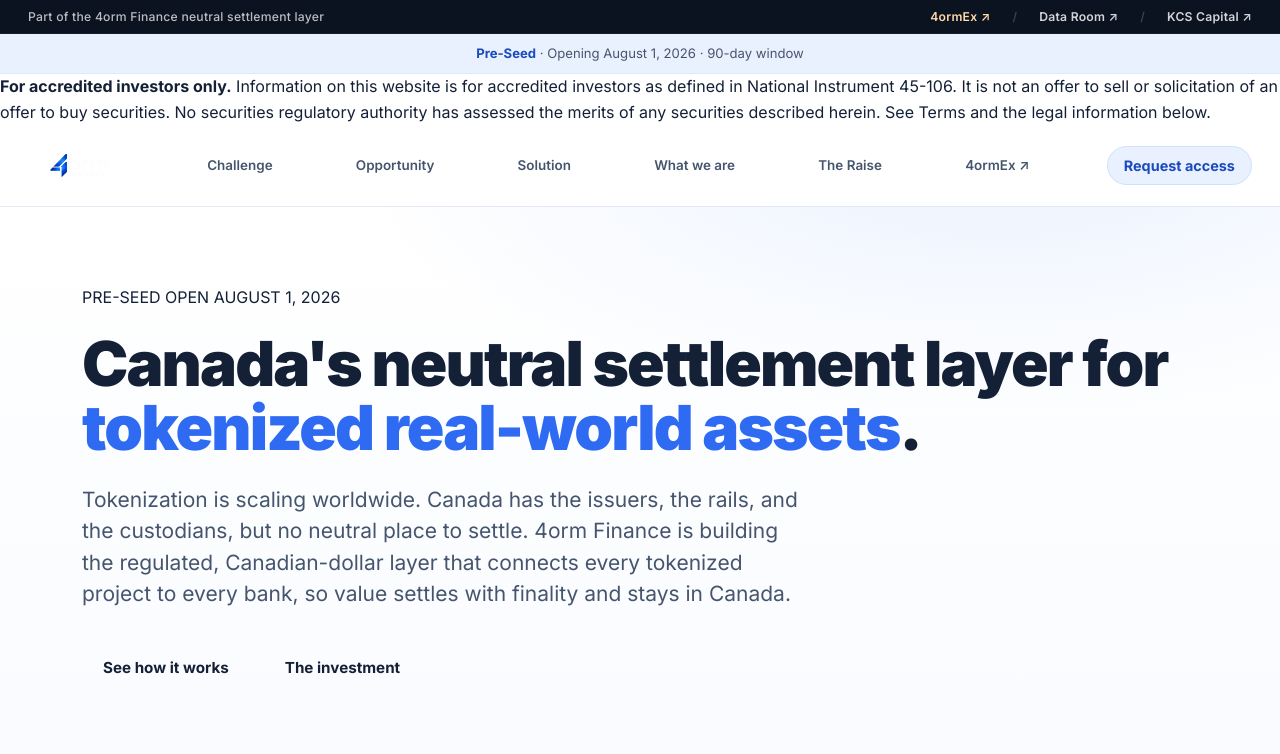
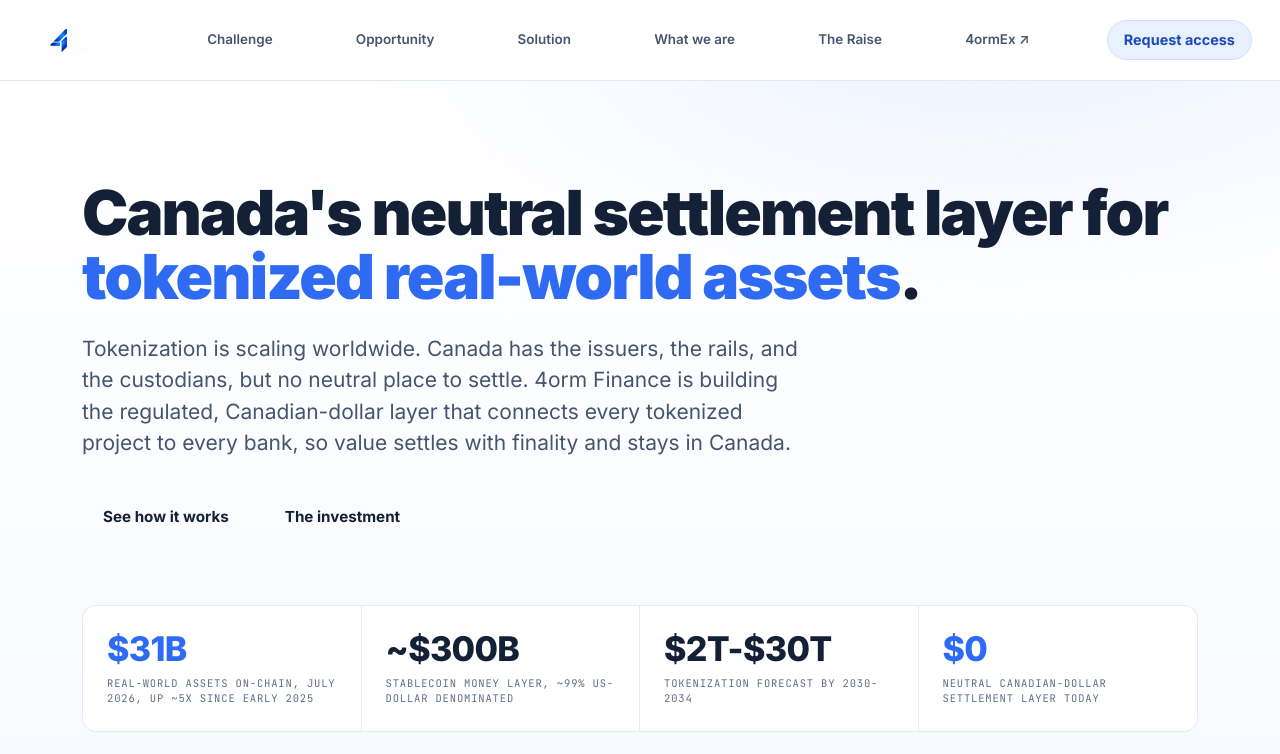
Before and after one commit to founders-code/4orm-Finance, a plain HTML site: page index.html in a window 1280 px wide. Shown: the top 754 px of the page. Drawn offline with Linux system fonts and the light colour scheme.

Commit message:
Add files via upload

```diff
--- a/index.html
+++ b/index.html
@@ -211,27 +211,6 @@
 </head>
 <body>
 
-<div class="util-bar">
-  <span class="util-left">Part of the 4orm Finance neutral settlement layer</span>
-  <a href="https://4ormex.com" target="_blank" rel="noopener" class="util-gold">4ormEx ↗</a>
-  <span class="util-sep">/</span>
-  <a href="https://4ormdr.com" target="_blank" rel="noopener">Data Room ↗</a>
-  <span class="util-sep">/</span>
-  <a href="https://kcs-capital.com" target="_blank" rel="noopener">KCS Capital ↗</a>
-</div>
-
-<!-- Sandbox banner -->
-<div class="sbx-banner gold" role="status" aria-label="Pre-seed raise: opening August 1, 2026, 90-day window"><span class="raise-status"><span class="status-dots" aria-hidden="true"><span class="status-dot dot-amber-lit"></span><span class="status-dot dot-green-dim"></span></span><span><b>Pre-Seed</b> · Opening August 1, 2026 · 90-day window</span></span></div>
-
-<!-- Accredited-investor legend (NI 45-106 s.2.3 + CP 45-106CP s.1.9) -->
-<div class="ai-legend" role="region" aria-label="Accredited investor legend">
-<strong>For accredited investors only.</strong> Information on this website is for accredited investors as defined in National Instrument 45-106. It is not an offer to sell or solicitation of an offer to buy securities. No securities regulatory authority has assessed the merits of any securities described herein. See <a href="terms.html">Terms</a> and the legal information below.
-</div>
-
-<!-- Compact black nav -->
-
-
-
 <header class="nav">
   <div class="nav-inner">
     <a class="brand" href="index.html"><img class="brand-logo" src="assets/4orm-logo.png" alt="4orm Finance" /></a>
@@ -254,7 +233,7 @@
 
 <!-- HERO / WHO WE ARE -->
 <section class="hero"><div class="wrap">
-  <span class="pill"><span class="dot"></span>PRE-SEED OPEN AUGUST 1, 2026</span>
+
   <h1>Canada's neutral settlement layer for <span class="g">tokenized real-world assets</span>.</h1>
   <p class="lead">Tokenization is scaling worldwide. Canada has the issuers, the rails, and the custodians, but no neutral place to settle. 4orm Finance is building the regulated, Canadian-dollar layer that connects every tokenized project to every bank, so value settles with finality and stays in Canada.</p>
   <div class="cta">
@@ -550,6 +529,15 @@
 </div></section>
 <!-- THE RAISE -->
 <section class="sec alt" id="raise"><div class="wrap">
+  <div style="background:#EAF1FE;border:1px solid #CBDAFB;border-radius:12px;padding:20px 24px;margin-bottom:36px;display:flex;gap:24px;align-items:center;flex-wrap:wrap">
+    <div style="display:inline-flex;align-items:center;gap:10px;font-family:'JetBrains Mono',monospace;font-size:12px;font-weight:700;letter-spacing:.12em;color:#2E6BF2;text-transform:uppercase">
+      <span style="width:8px;height:8px;border-radius:50%;background:#2E6BF2;box-shadow:0 0 0 0 rgba(46,107,242,.5);animation:pulse 2.4s infinite"></span>
+      Pre-Seed &middot; Opening August 1, 2026 &middot; 90-day window
+    </div>
+    <div style="flex:1;min-width:280px;font-size:12.5px;color:#46556E;line-height:1.55">
+      <strong style="color:#142036">For accredited investors only.</strong> Information on this website is for accredited investors as defined in National Instrument 45-106. It is not an offer to sell or a solicitation of an offer to buy securities. No securities regulatory authority has assessed the merits of any securities described herein.
+    </div>
+  </div>
   <span class="eyebrow">The Raise</span>
   <h2 class="sec-h">Pre-seed, open August 1, 2026.</h2>
   <div class="ask" style="margin-top:40px">
```
